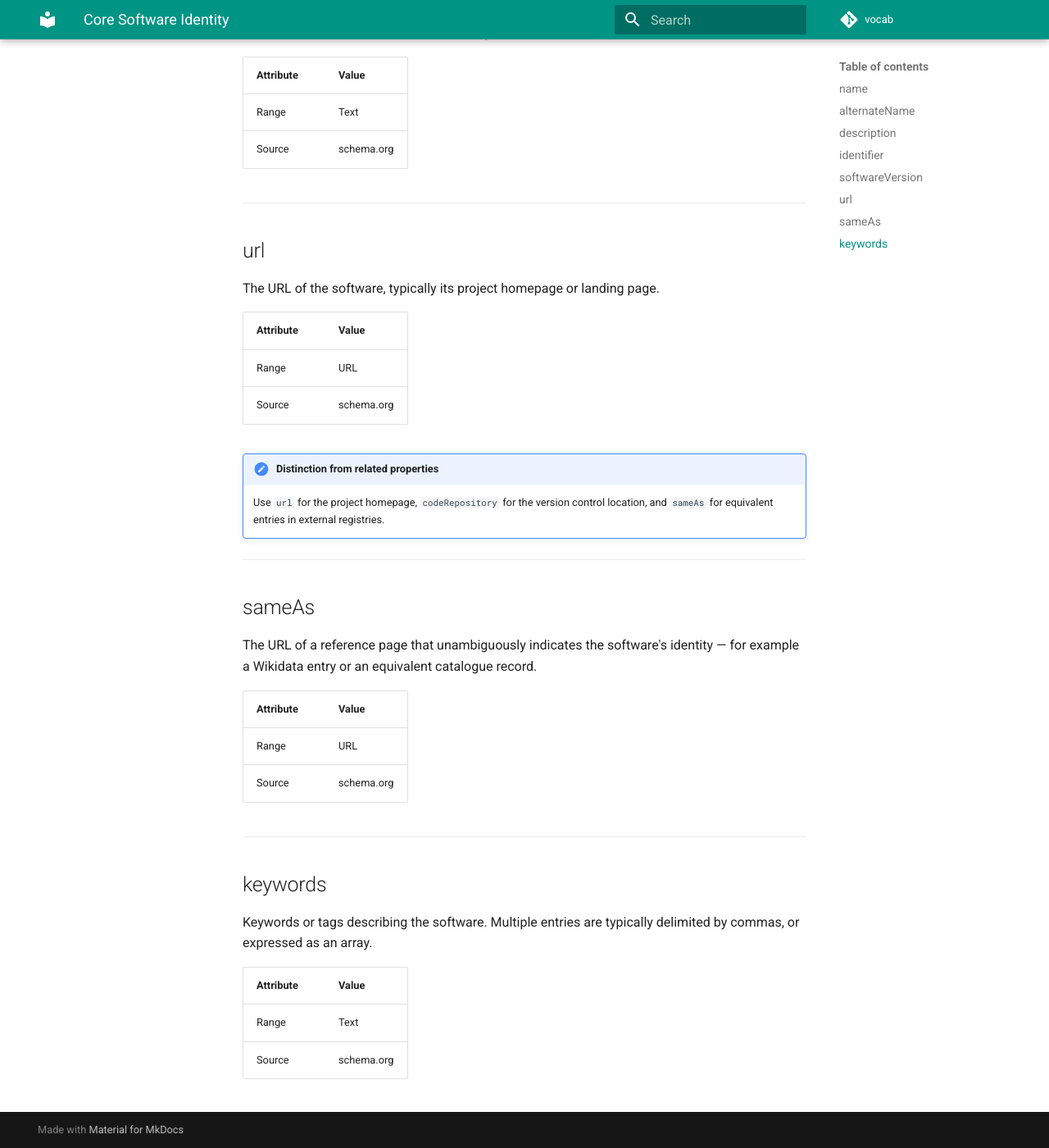
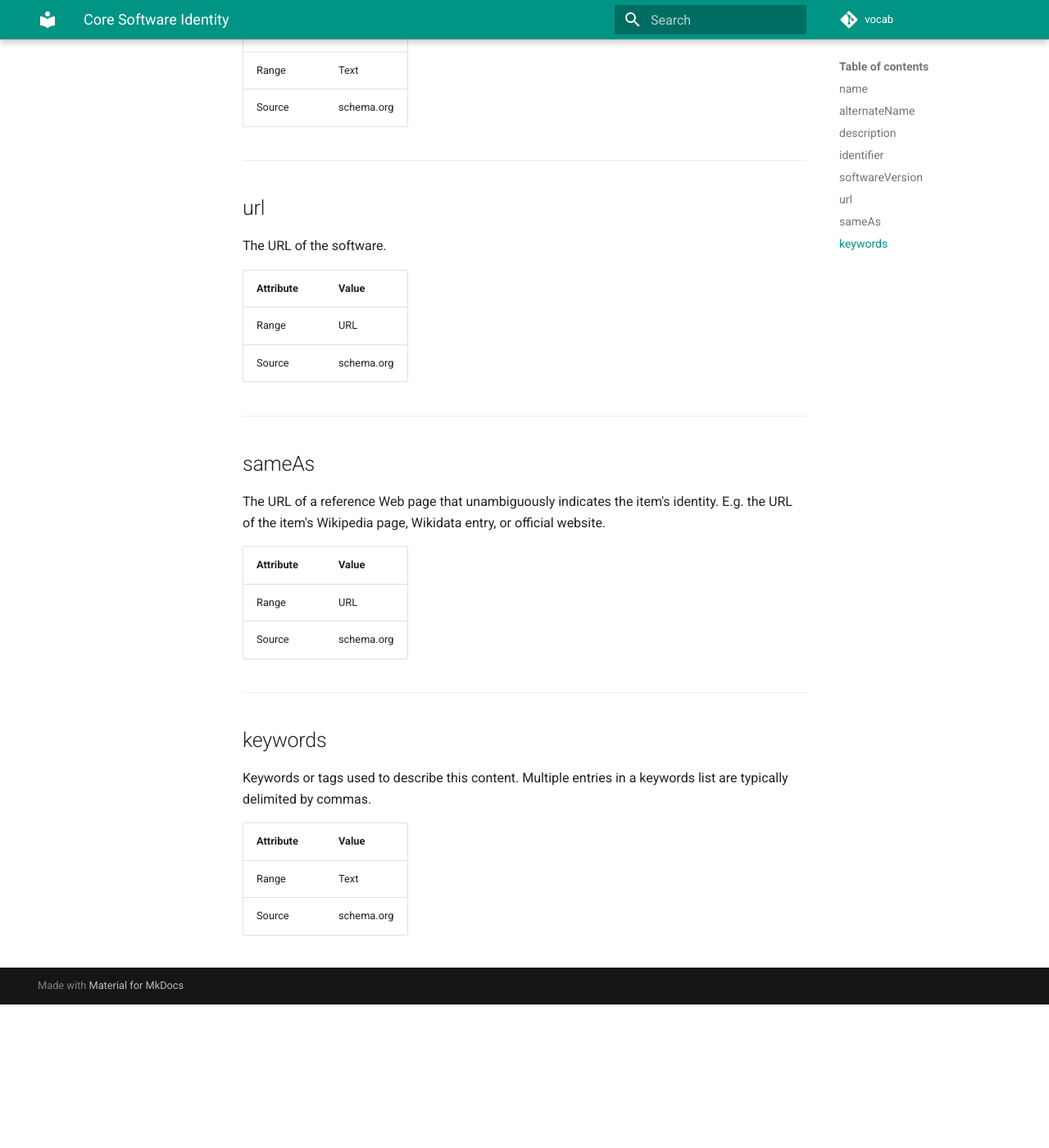
Before and after one commit to ConnOSS-Project/vocab, an MkDocs documentation site: the page built from docs/Types/Categories/core-identity.md, in a window 1280 px wide and 1400 px high, scrolled down 1692 px. Shown: the whole window at 82% size. Built offline with MkDocs 1.6.1 and Material for MkDocs 9.7.7, drawn with Linux system fonts in a browser that asks for light colours; comment, search, counter and statistics services are not loaded; after the commit the page ends 2917 px from its top, so only the background shows below that; some of the changed text lies outside the part shown.

```diff
--- a/docs/Types/Categories/core-identity.md
+++ b/docs/Types/Categories/core-identity.md
@@ -17,7 +17,7 @@
 
 ## alternateName
 
-An alias for the software — an alternative name, acronym, or former name by which it is also known.
+An alias for the software.
 
 | Attribute | Value |
 |---|---|
@@ -28,7 +28,7 @@
 
 ## description
 
-A short, clear abstract that describes what the software does and its key features. Conveys both what the software is and what problem it addresses.
+A description of the software.
 
 | Attribute | Value |
 |---|---|
@@ -39,7 +39,7 @@
 
 ## identifier
 
-A unique, persistent identifier for the software or a specific version of it (e.g. a DOI, Software Heritage ID, or other PID).
+The identifier property represents any kind of identifier for any kind of Thing, such as ISBNs, GTIN codes, UUIDs etc.
 
 | Attribute | Value |
 |---|---|
@@ -50,7 +50,7 @@
 
 ## softwareVersion
 
-The version of the software instance being described.
+Version of the software instance.
 
 | Attribute | Value |
 |---|---|
@@ -61,21 +61,18 @@
 
 ## url
 
-The URL of the software, typically its project homepage or landing page.
+The URL of the software.
 
 | Attribute | Value |
 |---|---|
 | Range | URL |
 | Source | schema.org |
 
-!!! note "Distinction from related properties"
-    Use `url` for the project homepage, `codeRepository` for the version control location, and `sameAs` for equivalent entries in external registries.
-
 ---
 
 ## sameAs
 
-The URL of a reference page that unambiguously indicates the software's identity — for example a Wikidata entry or an equivalent catalogue record.
+The URL of a reference Web page that unambiguously indicates the item's identity. E.g. the URL of the item's Wikipedia page, Wikidata entry, or official website.
 
 | Attribute | Value |
 |---|---|
@@ -86,7 +83,7 @@
 
 ## keywords
 
-Keywords or tags describing the software. Multiple entries are typically delimited by commas, or expressed as an array.
+Keywords or tags used to describe this content. Multiple entries in a keywords list are typically delimited by commas.
 
 | Attribute | Value |
 |---|---|
```
